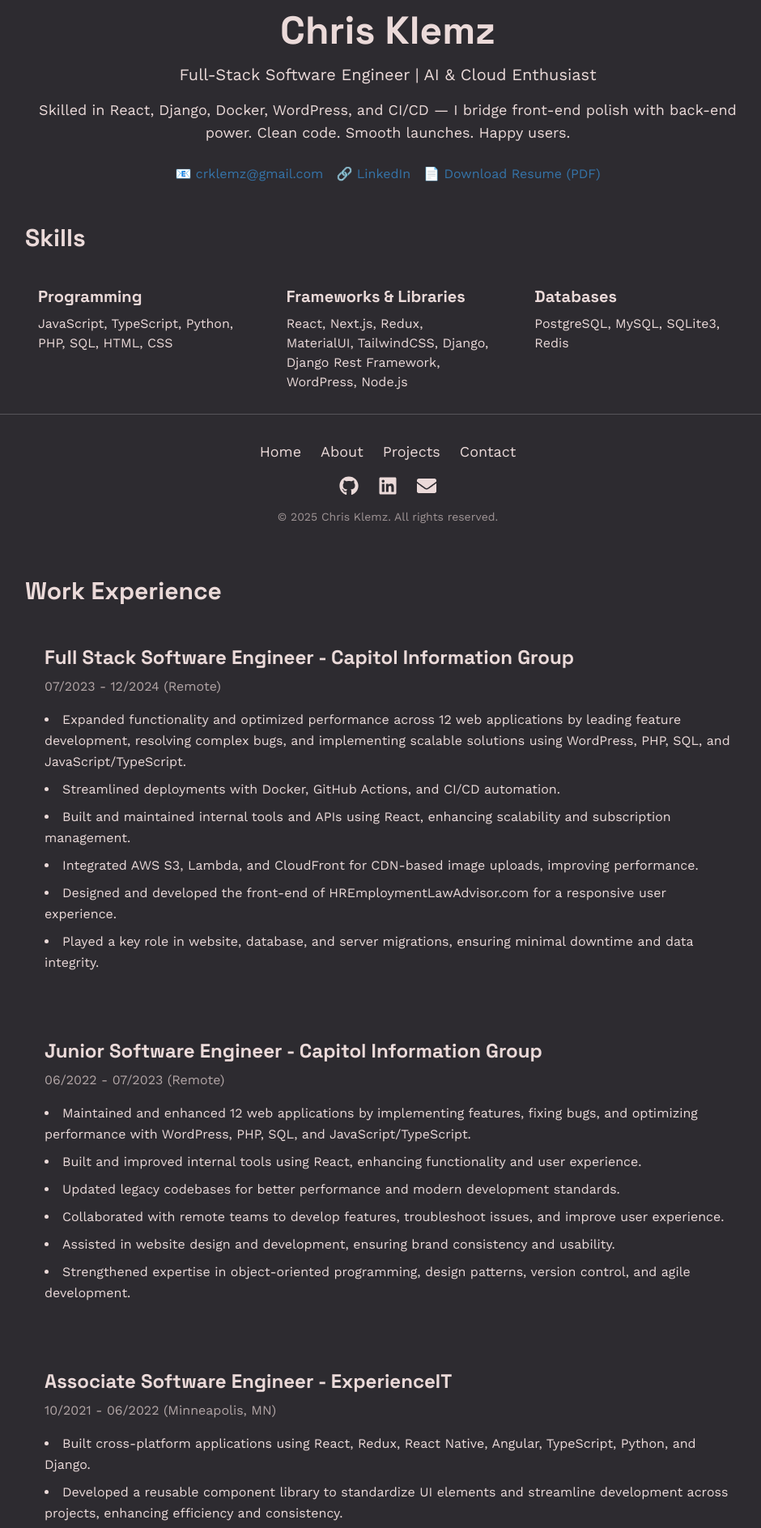
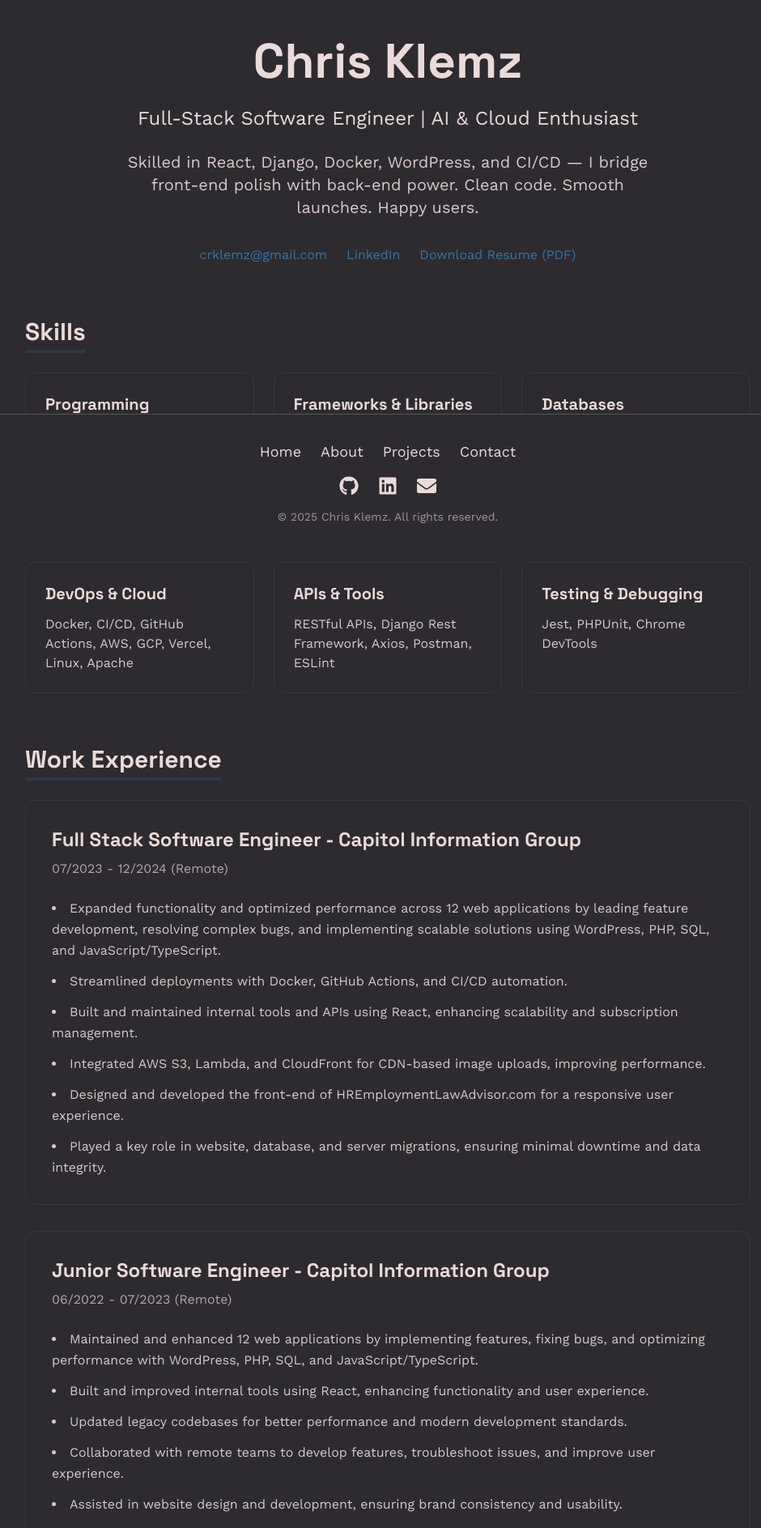
Before and after one commit to Crklemz/portfolio-website, a Next.js app: page /resume in a window 1280 px wide. Shown: the part 120-2007 px from the top of the page at 81% size, without its empty margins (161-1101 px from the left). Built offline with nearby package versions, Linux system fonts and the light colour scheme.

Commit message:
style: add a little spice to resume page

```diff
--- a/src/app/resume/page.tsx
+++ b/src/app/resume/page.tsx
@@ -1,63 +1,76 @@
 export default function ResumePage() {
     return (
-        <div className="min-h-screen py-16 px-4 bg-[var(--background)]">
+        <div className="min-h-screen py-24 px-4 bg-[var(--background)]">
             <div className="max-w-4xl mx-auto">
                 {/* Header */}
-                <div className="text-center mb-12">
-                    <h1 className="text-4xl md:text-5xl font-bold mb-4 text-[var(--foreground)]">Chris Klemz</h1>
-                    <p className="text-xl mb-4 text-[var(--foreground)]">
+                <div className="text-center mb-16 relative">
+                    <div className="absolute inset-0 bg-gradient-to-b from-[var(--primary)]/5 to-transparent rounded-3xl -z-10"></div>
+                    <h1 className="text-5xl md:text-6xl font-bold mb-6 text-[var(--foreground)]">Chris Klemz</h1>
+                    <p className="text-2xl mb-6 text-[var(--foreground)]">
                         Full-Stack Software Engineer | AI & Cloud Enthusiast
                     </p>
-                    <p className="text-lg mb-6 text-[var(--foreground)]">
+                    <p className="text-xl mb-8 text-[var(--foreground)]/90 max-w-2xl mx-auto">
                         Skilled in React, Django, Docker, WordPress, and CI/CD — I bridge front-end polish with back-end power. Clean code. Smooth launches. Happy users.
                     </p>
-                    <div className="flex flex-wrap justify-center gap-4">
-                        <a href="mailto:crklemz@gmail.com" className="text-[var(--primary)] hover:text-[var(--primary)]/80 transition-colors">📧 crklemz@gmail.com</a>
-                        <a href="https://www.linkedin.com/in/chris-klemz" className="text-[var(--primary)] hover:text-[var(--primary)]/80 transition-colors">🔗 LinkedIn</a>
-                        <a href="/ChristopherKlemzResume.pdf" download className="text-[var(--primary)] hover:text-[var(--primary)]/80 transition-colors">📄 Download Resume (PDF)</a>
+                    <div className="flex flex-wrap justify-center gap-6">
+                        <a href="mailto:crklemz@gmail.com" className="text-[var(--primary)] hover:text-[var(--primary)]/80 transition-colors flex items-center gap-2">
+                            <span>crklemz@gmail.com</span>
+                        </a>
+                        <a href="https://www.linkedin.com/in/chris-klemz" className="text-[var(--primary)] hover:text-[var(--primary)]/80 transition-colors flex items-center gap-2">
+                            <span>LinkedIn</span>
+                        </a>
+                        <a href="/ChristopherKlemzResume.pdf" download className="text-[var(--primary)] hover:text-[var(--primary)]/80 transition-colors flex items-center gap-2">
+                            <span>Download Resume (PDF)</span>
+                        </a>
                     </div>
                 </div>
 
                 {/* Skills Section */}
-                <div className="mb-12">
-                    <h2 className="text-3xl font-bold mb-6 text-[var(--foreground)]">Skills</h2>
+                <div className="mb-16">
+                    <h2 className="text-3xl font-bold mb-8 text-[var(--foreground)] relative inline-block">
+                        Skills
+                        <div className="absolute -bottom-2 left-0 w-full h-1 bg-[var(--primary)]/20 rounded-full"></div>
+                    </h2>
                     <div className="grid grid-cols-1 md:grid-cols-2 lg:grid-cols-3 gap-6">
-                        <div className="p-4 rounded-lg bg-[var(--background-alt)]">
-                            <h3 className="text-xl font-bold mb-2 text-[var(--foreground)]">Programming</h3>
-                            <p className="text-[var(--foreground)]">JavaScript, TypeScript, Python, PHP, SQL, HTML, CSS</p>
+                        <div className="p-6 rounded-xl bg-[var(--background-alt)] hover:bg-[var(--background-alt)]/80 transition-all duration-300 border border-white/5 hover:border-[var(--primary)]/20 hover:shadow-lg hover:shadow-[var(--primary)]/5">
+                            <h3 className="text-xl font-bold mb-3 text-[var(--foreground)]">Programming</h3>
+                            <p className="text-[var(--foreground)]/90">JavaScript, TypeScript, Python, PHP, SQL, HTML, CSS</p>
                         </div>
-                        <div className="p-4 rounded-lg bg-[var(--background-alt)]">
-                            <h3 className="text-xl font-bold mb-2 text-[var(--foreground)]">Frameworks & Libraries</h3>
-                            <p className="text-[var(--foreground)]">React, Next.js, Redux, MaterialUI, TailwindCSS, Django, Django Rest Framework, WordPress, Node.js</p>
+                        <div className="p-6 rounded-xl bg-[var(--background-alt)] hover:bg-[var(--background-alt)]/80 transition-all duration-300 border border-white/5 hover:border-[var(--primary)]/20 hover:shadow-lg hover:shadow-[var(--primary)]/5">
+                            <h3 className="text-xl font-bold mb-3 text-[var(--foreground)]">Frameworks & Libraries</h3>
+                            <p className="text-[var(--foreground)]/90">React, Next.js, Redux, MaterialUI, TailwindCSS, Django, Django Rest Framework, WordPress, Node.js</p>
                         </div>
-                        <div className="p-4 rounded-lg bg-[var(--background-alt)]">
-                            <h3 className="text-xl font-bold mb-2 text-[var(--foreground)]">Databases</h3>
-                            <p className="text-[var(--foreground)]">PostgreSQL, MySQL, SQLite3, Redis</p>
+                        <div className="p-6 rounded-xl bg-[var(--background-alt)] hover:bg-[var(--background-alt)]/80 transition-all duration-300 border border-white/5 hover:border-[var(--primary)]/20 hover:shadow-lg hover:shadow-[var(--primary)]/5">
+                            <h3 className="text-xl font-bold mb-3 text-[var(--foreground)]">Databases</h3>
+                            <p className="text-[var(--foreground)]/90">PostgreSQL, MySQL, SQLite3, Redis</p>
                         </div>
-                        <div className="p-4 rounded-lg bg-[var(--background-alt)]">
-                            <h3 className="text-xl font-bold mb-2 text-[var(--foreground)]">DevOps & Cloud</h3>
-                            <p className="text-[var(--foreground)]">Docker, CI/CD, GitHub Actions, AWS, GCP, Vercel, Linux, Apache</p>
+                        <div className="p-6 rounded-xl bg-[var(--background-alt)] hover:bg-[var(--background-alt)]/80 transition-all duration-300 border border-white/5 hover:border-[var(--primary)]/20 hover:shadow-lg hover:shadow-[var(--primary)]/5">
+                            <h3 className="text-xl font-bold mb-3 text-[var(--foreground)]">DevOps & Cloud</h3>
+                            <p className="text-[var(--foreground)]/90">Docker, CI/CD, GitHub Actions, AWS, GCP, Vercel, Linux, Apache</p>
                         </div>
-                        <div className="p-4 rounded-lg bg-[var(--background-alt)]">
-                            <h3 className="text-xl font-bold mb-2 text-[var(--foreground)]">APIs & Tools</h3>
-                            <p className="text-[var(--foreground)]">RESTful APIs, Django Rest Framework, Axios, Postman, ESLint</p>
+                        <div className="p-6 rounded-xl bg-[var(--background-alt)] hover:bg-[var(--background-alt)]/80 transition-all duration-300 border border-white/5 hover:border-[var(--primary)]/20 hover:shadow-lg hover:shadow-[var(--primary)]/5">
+                            <h3 className="text-xl font-bold mb-3 text-[var(--foreground)]">APIs & Tools</h3>
+                            <p className="text-[var(--foreground)]/90">RESTful APIs, Django Rest Framework, Axios, Postman, ESLint</p>
                         </div>
-                        <div className="p-4 rounded-lg bg-[var(--background-alt)]">
-                            <h3 className="text-xl font-bold mb-2 text-[var(--foreground)]">Testing & Debugging</h3>
-                            <p className="text-[var(--foreground)]">Jest, PHPUnit, Chrome DevTools</p>
+                        <div className="p-6 rounded-xl bg-[var(--background-alt)] hover:bg-[var(--background-alt)]/80 transition-all duration-300 border border-white/5 hover:border-[var(--primary)]/20 hover:shadow-lg hover:shadow-[var(--primary)]/5">
+                            <h3 className="text-xl font-bold mb-3 text-[var(--foreground)]">Testing & Debugging</h3>
+                            <p className="text-[var(--foreground)]/90">Jest, PHPUnit, Chrome DevTools</p>
                         </div>
                     </div>
                 </div>
 
                 {/* Work Experience */}
-                <div className="mb-12">
-                    <h2 className="text-3xl font-bold mb-6 text-[var(--foreground)]">Work Experience</h2>
+                <div className="mb-16">
+                    <h2 className="text-3xl font-bold mb-8 text-[var(--foreground)] relative inline-block">
+                        Work Experience
+                        <div className="absolute -bottom-2 left-0 w-full h-1 bg-[var(--primary)]/20 rounded-full"></div>
+                    </h2>
 
                     {/* Job 1 */}
-                    <div className="mb-8 p-6 rounded-lg bg-[var(--background-alt)]">
+                    <div className="mb-8 p-8 rounded-xl bg-[var(--background-alt)] hover:bg-[var(--background-alt)]/80 transition-all duration-300 border border-white/5 hover:border-[var(--primary)]/20 hover:shadow-lg hover:shadow-[var(--primary)]/5">
                         <h3 className="text-2xl font-bold mb-2 text-[var(--foreground)]">Full Stack Software Engineer - Capitol Information Group</h3>
-                        <p className="text-[var(--foreground)]/70 mb-4">07/2023 - 12/2024 (Remote)</p>
-                        <ul className="list-disc list-inside space-y-2 text-[var(--foreground)]">
+                        <p className="text-[var(--foreground)]/70 mb-6">07/2023 - 12/2024 (Remote)</p>
+                        <ul className="list-disc list-inside space-y-3 text-[var(--foreground)]/90">
                             <li>Expanded functionality and optimized performance across 12 web applications by leading feature development, resolving complex bugs, and
                                 implementing scalable solutions using WordPress, PHP, SQL, and JavaScript/TypeScript.</li>
                             <li>Streamlined deployments with Docker, GitHub Actions, and CI/CD automation.</li>
@@ -69,10 +82,10 @@ export default function ResumePage() {
                     </div>
 
                     {/* Job 2 */}
-                    <div className="mb-8 p-6 rounded-lg bg-[var(--background-alt)]">
+                    <div className="mb-8 p-8 rounded-xl bg-[var(--background-alt)] hover:bg-[var(--background-alt)]/80 transition-all duration-300 border border-white/5 hover:border-[var(--primary)]/20 hover:shadow-lg hover:shadow-[var(--primary)]/5">
                         <h3 className="text-2xl font-bold mb-2 text-[var(--foreground)]">Junior Software Engineer - Capitol Information Group</h3>
-                        <p className="text-[var(--foreground)]/70 mb-4">06/2022 - 07/2023 (Remote)</p>
-                        <ul className="list-disc list-inside space-y-2 text-[var(--foreground)]">
+                        <p className="text-[var(--foreground)]/70 mb-6">06/2022 - 07/2023 (Remote)</p>
+                        <ul className="list-disc list-inside space-y-3 text-[var(--foreground)]/90">
                             <li>Maintained and enhanced 12 web applications by implementing features, fixing bugs, and optimizing performance with WordPress, PHP, SQL,
                                 and JavaScript/TypeScript.</li>
                             <li>Built and improved internal tools using React, enhancing functionality and user experience.</li>
@@ -84,10 +97,10 @@ export default function ResumePage() {
                     </div>
 
                     {/* Job 3 */}
-                    <div className="mb-8 p-6 rounded-lg bg-[var(--background-alt)]">
+                    <div className="mb-8 p-8 rounded-xl bg-[var(--background-alt)] hover:bg-[var(--background-alt)]/80 transition-all duration-300 border border-white/5 hover:border-[var(--primary)]/20 hover:shadow-lg hover:shadow-[var(--primary)]/5">
                         <h3 className="text-2xl font-bold mb-2 text-[var(--foreground)]">Associate Software Engineer - ExperienceIT</h3>
-                        <p className="text-[var(--foreground)]/70 mb-4">10/2021 - 06/2022 (Minneapolis, MN)</p>
-                        <ul className="list-disc list-inside space-y-2 text-[var(--foreground)]">
+                        <p className="text-[var(--foreground)]/70 mb-6">10/2021 - 06/2022 (Minneapolis, MN)</p>
+                        <ul className="list-disc list-inside space-y-3 text-[var(--foreground)]/90">
                             <li>Built cross-platform applications using React, Redux, React Native, Angular, TypeScript, Python, and Django.</li>
                             <li>Developed a reusable component library to standardize UI elements and streamline development across projects, enhancing efficiency and
                                 consistency.</li>
@@ -100,10 +113,10 @@ export default function ResumePage() {
                     </div>
 
                     {/* Job 4 */}
-                    <div className="mb-8 p-6 rounded-lg bg-[var(--background-alt)]">
+                    <div className="mb-8 p-8 rounded-xl bg-[var(--background-alt)] hover:bg-[var(--background-alt)]/80 transition-all duration-300 border border-white/5 hover:border-[var(--primary)]/20 hover:shadow-lg hover:shadow-[var(--primary)]/5">
                         <h3 className="text-2xl font-bold mb-2 text-[var(--foreground)]">Freelance Full-Stack Developer</h3>
-                        <p className="text-[var(--foreground)]/70 mb-4">08/2021 - 01/2022 (Remote)</p>
-                        <ul className="list-disc list-inside space-y-2 text-[var(--foreground)]">
+                        <p className="text-[var(--foreground)]/70 mb-6">08/2021 - 01/2022 (Remote)</p>
+                        <ul className="list-disc list-inside space-y-3 text-[var(--foreground)]/90">
                             <li>Developed and enhanced web applications by implementing feature updates, optimizing performance, and troubleshooting complex issues
                                 using PostgreSQL, TypeScript, React, and Redux.</li>
                             <li>Collaborated directly with clients to gather requirements and translate business needs into technical solutions, ensuring alignment with project
@@ -115,10 +128,13 @@ export default function ResumePage() {
                 </div>
 
                 {/* Education & Certifications */}
-                <div className="mb-12">
-                    <h2 className="text-3xl font-bold mb-6 text-[var(--foreground)]">Education & Certifications</h2>
-                    <div className="p-6 rounded-lg bg-[var(--background-alt)]">
-                        <ul className="space-y-2 text-[var(--foreground)]">
+                <div className="mb-16">
+                    <h2 className="text-3xl font-bold mb-8 text-[var(--foreground)] relative inline-block">
+                        Education & Certifications
+                        <div className="absolute -bottom-2 left-0 w-full h-1 bg-[var(--primary)]/20 rounded-full"></div>
+                    </h2>
+                    <div className="p-8 rounded-xl bg-[var(--background-alt)] hover:bg-[var(--background-alt)]/80 transition-all duration-300 border border-white/5 hover:border-[var(--primary)]/20 hover:shadow-lg hover:shadow-[var(--primary)]/5">
+                        <ul className="space-y-4 text-[var(--foreground)]/90">
                             <li><strong>B.A. in Business Administration</strong> – Metro State University (2018)</li>
                             <li><strong>Full-Stack Web Development</strong> – Prime Digital Academy (2021)</li>
                             <li><strong>Agile SAFe Certification</strong> – Scaled Agile (2022)</li>
@@ -131,9 +147,9 @@ export default function ResumePage() {
                     <a
                         href="/ChristopherKlemzResume.pdf"
                         download
-                        className="inline-block px-6 py-3 bg-[var(--primary)] text-white rounded-lg hover:bg-[var(--primary)]/90 transition-colors"
+                        className="inline-flex items-center gap-2 px-8 py-4 bg-[var(--primary)] text-white rounded-xl hover:bg-[var(--primary)]/90 transition-all duration-300 text-lg font-semibold hover:shadow-lg hover:shadow-[var(--primary)]/20"
                     >
-                        📄 Download Full Resume
+                        Download Full Resume
                     </a>
                 </div>
             </div>
```
